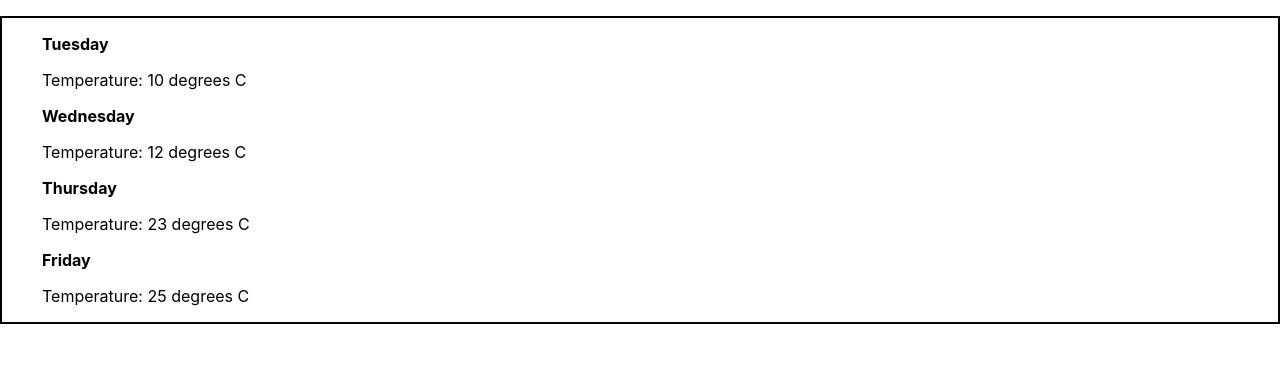
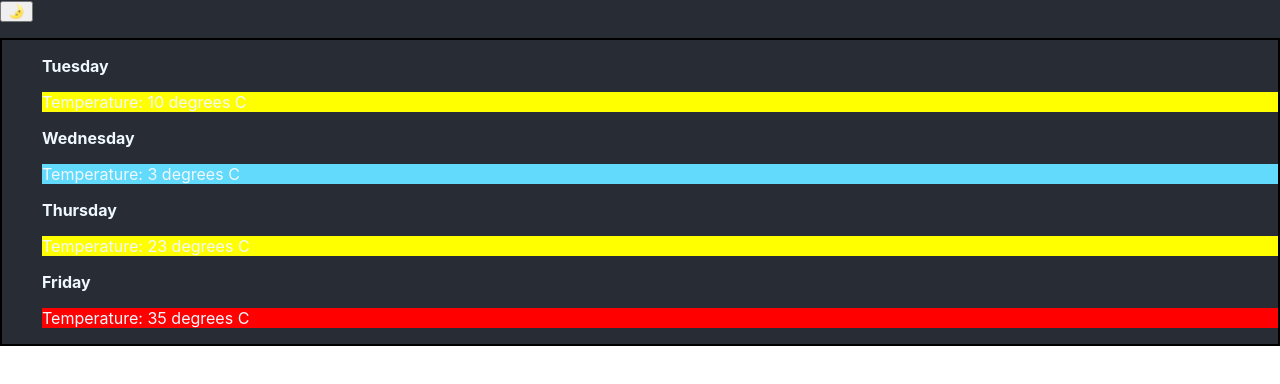
Before and after one commit to E07-2/react-weather-app, a React (Create React App) app: page /weather in a window 1280 px wide. Shown: the top 384 px of the page. Built offline with nearby package versions, Linux system fonts and the light colour scheme.

Commit message:
Added theme switching

```diff
--- a/src/App.css
+++ /dev/null
@@ -1,38 +0,0 @@
-.App {
-  text-align: center;
-}
-
-.App-logo {
-  height: 40vmin;
-  pointer-events: none;
-}
-
-@media (prefers-reduced-motion: no-preference) {
-  .App-logo {
-    animation: App-logo-spin infinite 20s linear;
-  }
-}
-
-.App-header {
-  background-color: #282c34;
-  min-height: 100vh;
-  display: flex;
-  flex-direction: column;
-  align-items: center;
-  justify-content: center;
-  font-size: calc(10px + 2vmin);
-  color: white;
-}
-
-.App-link {
-  color: #61dafb;
-}
-
-@keyframes App-logo-spin {
-  from {
-    transform: rotate(0deg);
-  }
-  to {
-    transform: rotate(360deg);
-  }
-}
--- a/src/App.js
+++ b/src/App.js
@@ -1,9 +1,22 @@
+import { useState } from "react";
+import { BrowserRouter, Routes, Route } from "react-router-dom";
+
 import Homepage from "./routes/Homepage/Homepage";
 import WeatherDetails from "./routes/WeatherDetails/WeatherDetails";
-import { BrowserRouter, Routes, Route } from "react-router-dom";
+
+import styles from "./App.module.css";
 
 function App() {
+  //    getter  setter
+  const [theme, setTheme] = useState(false);
+
+  const themeToggleHandler = () => {
+    setTheme(!theme);
+  };
+
   return (
+    <div className={theme ? styles.lightTheme : styles.darkTheme}>
+      <button onClick={themeToggleHandler}>{theme ? <>🌞</> : <>🌛</>}</button>
       <BrowserRouter>
         <Routes>
           <Route path="/" element={<Homepage />} />
@@ -11,6 +24,7 @@ function App() {
           <Route path="*" element={<h1>404 not found</h1>} />
         </Routes>
       </BrowserRouter>
+    </div>
   );
 }
 
--- /dev/null
+++ b/src/App.module.css
@@ -0,0 +1,9 @@
+.darkTheme {
+  background-color: #282c34;
+  color: aliceblue;
+}
+
+.lightTheme {
+  background-color: aliceblue;
+  color: #282c34;
+}
--- a/src/components/shared/Temperature/Temperature.js
+++ b/src/components/shared/Temperature/Temperature.js
@@ -1,3 +1,21 @@
+import styles from "./Temperature.module.css";
+
 export default function Temperature({ value }) {
-  return <p>Temperature: {value} degrees C</p>;
+  const getStyleFromTemperature = (temperature) => {
+    if (temperature > 30) {
+      return styles.hot;
+    }
+
+    if (temperature < 10) {
+      return styles.cold;
+    }
+
+    return styles.warm;
+  };
+
+  return (
+    <p className={getStyleFromTemperature(value)}>
+      Temperature: {value} degrees C
+    </p>
+  );
 }
--- a/src/components/shared/Temperature/Temperature.module.css
+++ b/src/components/shared/Temperature/Temperature.module.css
@@ -0,0 +1,11 @@
+.hot {
+    background-color: red;
+}
+
+.cold {
+    background-color: #61dafb;
+}
+
+.warm {
+    background-color: yellow;
+}
--- a/src/routes/Homepage/Homepage.js
+++ b/src/routes/Homepage/Homepage.js
@@ -1,20 +1,12 @@
-import { useEffect, useState } from "react";
+import { useState } from "react";
 
 import Banner from "./Banner";
 
 import styles from "./Homepage.module.css";
 
 export default function Homepage() {
-  const [style, setStyle] = useState(styles.container);
-
-  useEffect(() => {
-    setTimeout(() => {
-      setStyle(styles.container2);
-    }, 2000);
-  }, []);
-
   return (
-    <div className={style}>
+    <div className={styles.container}>
       <h1>Weather app</h1>
       <Banner />
     </div>
--- a/src/routes/WeatherDetails/WeatherDetails.js
+++ b/src/routes/WeatherDetails/WeatherDetails.js
@@ -11,7 +11,7 @@ export default function WeatherDetails() {
       </li>
       <li>
         <p className={styles.day}>Wednesday</p>
-        <Temperature value={12} />
+        <Temperature value={3} />
       </li>
       <li>
         <p className={styles.day}>Thursday</p>
@@ -19,7 +19,7 @@ export default function WeatherDetails() {
       </li>
       <li>
         <p className={styles.day}>Friday</p>
-        <Temperature value={25} />
+        <Temperature value={35} />
       </li>
     </ul>
   );
```
Lines whose indentation alone changed are shown as unchanged.
